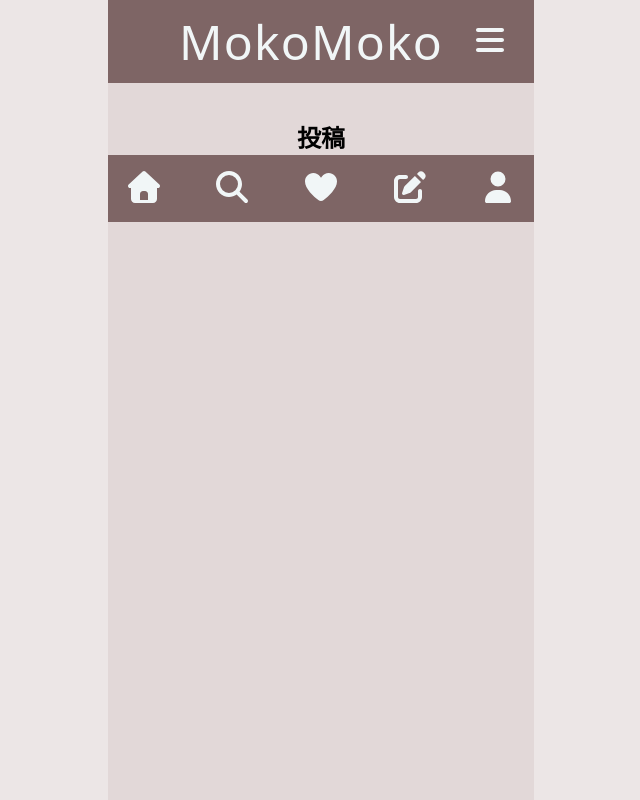
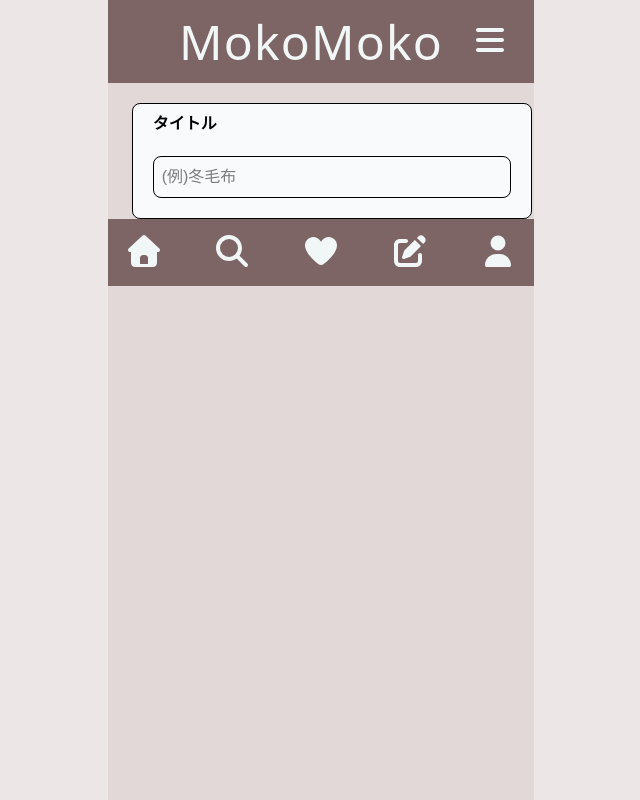
Before and after one commit to yoitete/mokomoko_front, a Next.js app: page /post in a window 1280 px wide. Shown: the whole page, without its empty margins (319-959 px from the left). Built offline with nearby package versions, Linux system fonts and the light colour scheme.

Commit message:
検索入力欄修正

```diff
--- a/app/post/page.tsx
+++ b/app/post/page.tsx
@@ -1,11 +1,14 @@
 import React from "react";
 
-export default function post() {
+export default function Post() {
   return (
-    <div>
-      <div className="mt-10">
-        <div className="mt-5 text-center text-2xl font-semibold">投稿</div>
-      </div>
+    <div className="border rounded-lg mt-5 mx-6 min-w-[400px] bg-gray-50 px-5 py-2">
+      <p className="font-semibold text-shadow-black mb-2">タイトル</p>
+      <input
+        type="text"
+        className="border w-full p-2 my-3 rounded-lg"
+        placeholder="(例)冬毛布"
+      />
     </div>
   );
 }
--- a/app/search/page.tsx
+++ b/app/search/page.tsx
@@ -24,16 +24,12 @@ export default function Search() {
 
   return (
     <div className="mt-5 mb-5">
-      <div className="mt-5 ml-6 text-left font-semibold">検 索</div>
-
-      <SimpleBox className="w-60 h-10 ml-6 flex items-center justify-start gap-2 !p-0 !pl-2 min-w-[430px]">
-        <p className="mb-0.5 text-sm text-gray-700">検 索</p>
-      </SimpleBox>
+      <div className="mt-5 ml-7 text-left font-semibold">検 索</div>
 
       {/* テキスト */}
       <input
         type="text"
-        className="bg-white p-4 border min-w-[430px] mt-4 flex items-center justify-start rounded-sm"
+        className="bg-white p-3 border min-w-[430px] ml-6 mt-3 flex items-center justify-start rounded-xl"
         placeholder="テキストを入力"
       />
 
```
